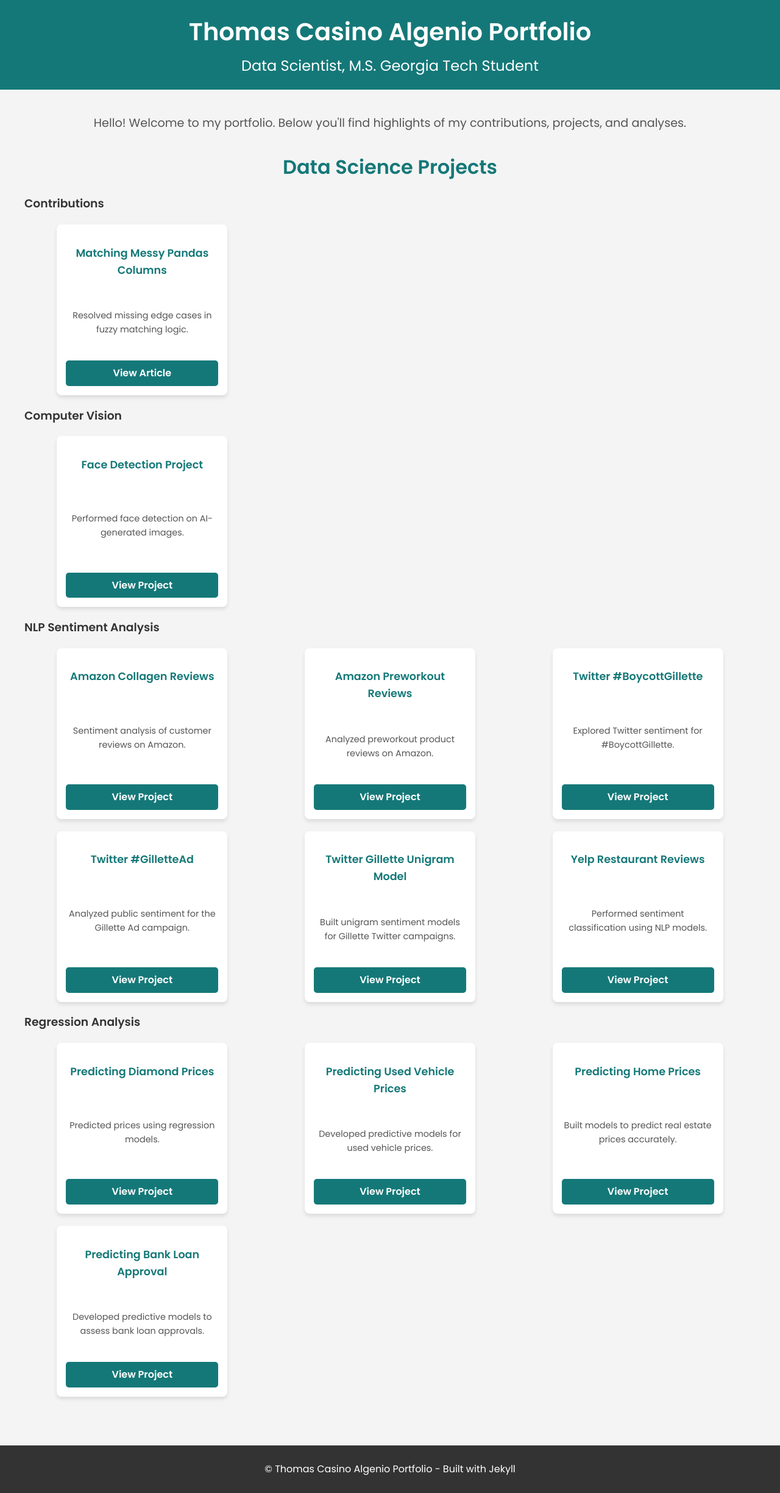
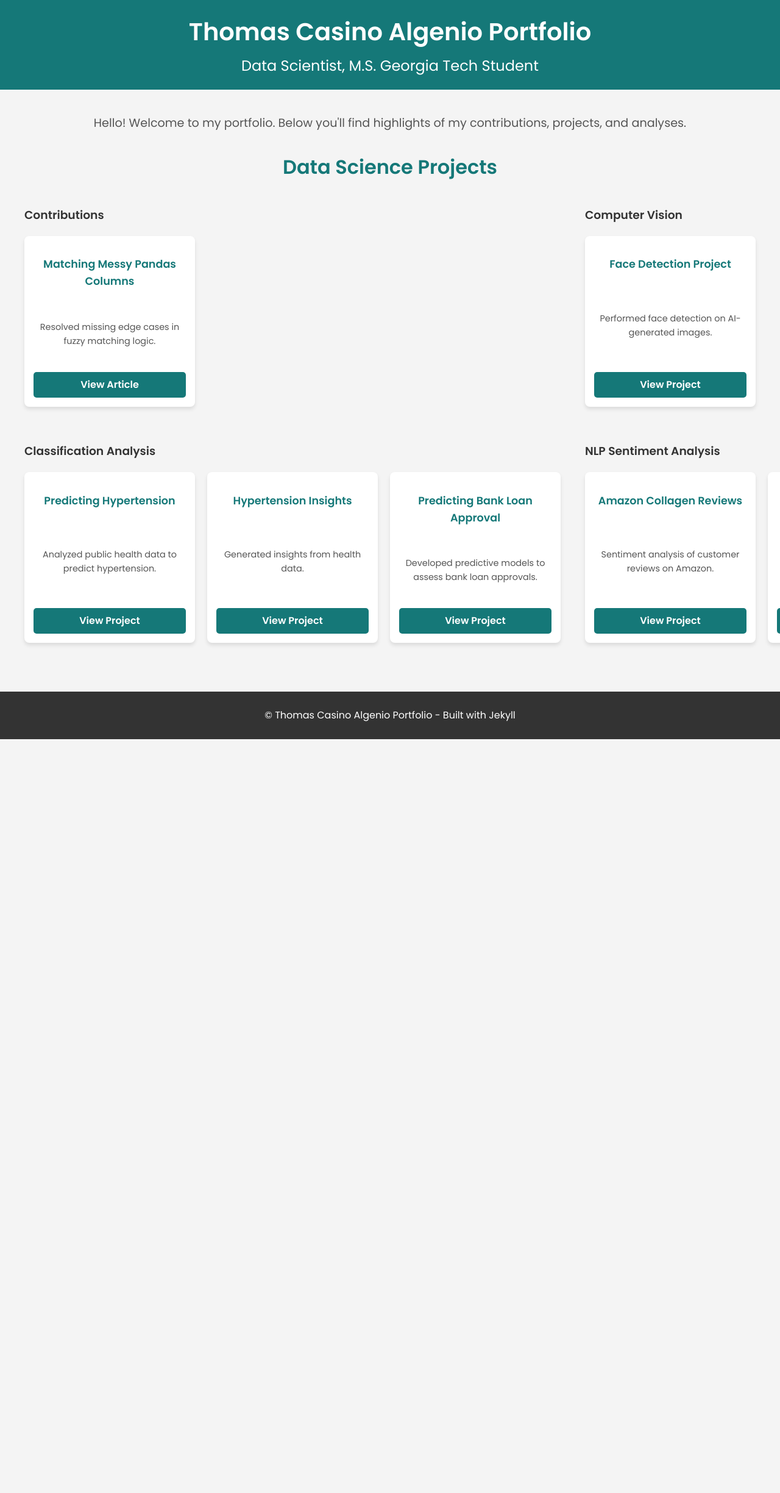
Before and after one commit to thomasalgenio/Thomas_Portfolio, a Jekyll site: the page built from README.md, in a window 1280 px wide. Shown: the whole page at 61% size. Built offline with Jekyll 4.4.1, drawn with Linux system fonts in a browser that asks for light colours; our own code applies the rules of GitHub Pages for plain Markdown files; after the commit the page ends 1212 px from its top, so only the background shows below that.

Commit message:
Update default.html

```diff
--- a/_layouts/default.html
+++ b/_layouts/default.html
@@ -50,10 +50,17 @@
         text-align: center;
       }
 
-      .grid-3-columns {
+      .grid-2-columns {
         display: grid;
+        grid-template-columns: 1fr 1fr;
+        gap: 40px;
+        align-items: start;
+      }
+
+      .projects {
+        display: grid;
+        gap: 20px;
         grid-template-columns: repeat(3, 1fr);
-        gap: 20px;
         justify-items: center;
       }
 
@@ -122,7 +129,10 @@
       }
 
       @media (max-width: 768px) {
-        .grid-3-columns {
+        .grid-2-columns {
+          grid-template-columns: 1fr;
+        }
+        .projects {
           grid-template-columns: 1fr;
         }
       }
@@ -143,30 +153,57 @@
       <!-- Data Science Projects -->
       <section>
         <h2>Data Science Projects</h2>
-
+        <div class="grid-2-columns">
           <!-- Contributions -->
+          <div>
             <h3>Contributions</h3>
-        <div class="grid-3-columns">
+            <div class="projects">
               <div class="project-card">
                 <h3>Matching Messy Pandas Columns</h3>
                 <p>Resolved missing edge cases in fuzzy matching logic.</p>
                 <a href="https://medium.com/analytics-vidhya/matching-messy-pandas-columns-with-fuzzywuzzy-4adda6c7994f" class="btn">View Article</a>
               </div>
             </div>
+          </div>
 
           <!-- Computer Vision -->
+          <div>
             <h3>Computer Vision</h3>
-        <div class="grid-3-columns">
+            <div class="projects">
               <div class="project-card">
                 <h3>Face Detection Project</h3>
                 <p>Performed face detection on AI-generated images.</p>
                 <a href="https://github.com/thomasalgenio/Sample_Projects/tree/main/Face_Detection_on_AI_Generated_Images" class="btn">View Project</a>
               </div>
             </div>
+          </div>
+
+          <!-- Classification -->
+          <div>
+            <h3>Classification Analysis</h3>
+            <div class="projects">
+              <div class="project-card">
+                <h3>Predicting Hypertension</h3>
+                <p>Analyzed public health data to predict hypertension.</p>
+                <a href="https://github.com/thomasalgenio/Sample_Projects/tree/main/Hypertension_Prediction" class="btn">View Project</a>
+              </div>
+              <div class="project-card">
+                <h3>Hypertension Insights</h3>
+                <p>Generated insights from health data.</p>
+                <a href="https://github.com/thomasalgenio/Sample_Projects/tree/main/Hypertension_Prediction" class="btn">View Project</a>
+              </div>
+              <div class="project-card">
+                <h3>Predicting Bank Loan Approval</h3>
+                <p>Developed predictive models to assess bank loan approvals.</p>
+                <a href="https://github.com/thomasalgenio/Sample_Projects/tree/main/Bank_Loan_Prediction" class="btn">View Project</a>
+              </div>
+            </div>
+          </div>
 
           <!-- NLP Sentiment Analysis -->
+          <div>
             <h3>NLP Sentiment Analysis</h3>
-        <div class="grid-3-columns">
+            <div class="projects">
               <div class="project-card">
                 <h3>Amazon Collagen Reviews</h3>
                 <p>Sentiment analysis of customer reviews on Amazon.</p>
@@ -177,53 +214,9 @@
                 <p>Analyzed preworkout product reviews on Amazon.</p>
                 <a href="https://github.com/thomasalgenio/Sample_Projects/tree/main/NLP_Sentiment_Analysis_Amazon" class="btn">View Project</a>
               </div>
-          <div class="project-card">
-            <h3>Twitter #BoycottGillette</h3>
-            <p>Explored Twitter sentiment for #BoycottGillette.</p>
-            <a href="https://github.com/thomasalgenio/Sample_Projects/tree/main/NLP_Sentiment_Analysis_Gillette" class="btn">View Project</a>
-          </div>
-          <div class="project-card">
-            <h3>Twitter #GilletteAd</h3>
-            <p>Analyzed public sentiment for the Gillette Ad campaign.</p>
-            <a href="https://github.com/thomasalgenio/Sample_Projects/tree/main/NLP_Sentiment_Analysis_Gillette" class="btn">View Project</a>
-          </div>
-          <div class="project-card">
-            <h3>Twitter Gillette Unigram Model</h3>
-            <p>Built unigram sentiment models for Gillette Twitter campaigns.</p>
-            <a href="https://github.com/thomasalgenio/Sample_Projects/tree/main/NLP_Sentiment_Analysis_Gillette" class="btn">View Project</a>
-          </div>
-          <div class="project-card">
-            <h3>Yelp Restaurant Reviews</h3>
-            <p>Performed sentiment classification using NLP models.</p>
-            <a href="https://github.com/thomasalgenio/Sample_Projects/tree/main/NLP_Sentiment_Analysis_Yelp" class="btn">View Project</a>
             </div>
           </div>
-
-        <!-- Regression Analysis -->
-        <h3>Regression Analysis</h3>
-        <div class="grid-3-columns">
-          <div class="project-card">
-            <h3>Predicting Diamond Prices</h3>
-            <p>Predicted prices using regression models.</p>
-            <a href="https://github.com/thomasalgenio/Sample_Projects/tree/main/Diamond_Prices_Prediction" class="btn">View Project</a>
         </div>
-          <div class="project-card">
-            <h3>Predicting Used Vehicle Prices</h3>
-            <p>Developed predictive models for used vehicle prices.</p>
-            <a href="https://github.com/thomasalgenio/Sample_Projects/tree/main/Used_Vehicles_Prediction" class="btn">View Project</a>
-          </div>
-          <div class="project-card">
-            <h3>Predicting Home Prices</h3>
-            <p>Built models to predict real estate prices accurately.</p>
-            <a href="https://github.com/thomasalgenio/Sample_Projects/tree/main/Real_Estate_Prices_Prediction" class="btn">View Project</a>
-          </div>
-          <div class="project-card">
-            <h3>Predicting Bank Loan Approval</h3>
-            <p>Developed predictive models to assess bank loan approvals.</p>
-            <a href="https://github.com/thomasalgenio/Sample_Projects/tree/main/Bank_Loan_Prediction" class="btn">View Project</a>
-          </div>
-        </div>
-
       </section>
     </main>
 
```
Lines whose indentation alone changed are shown as unchanged.
